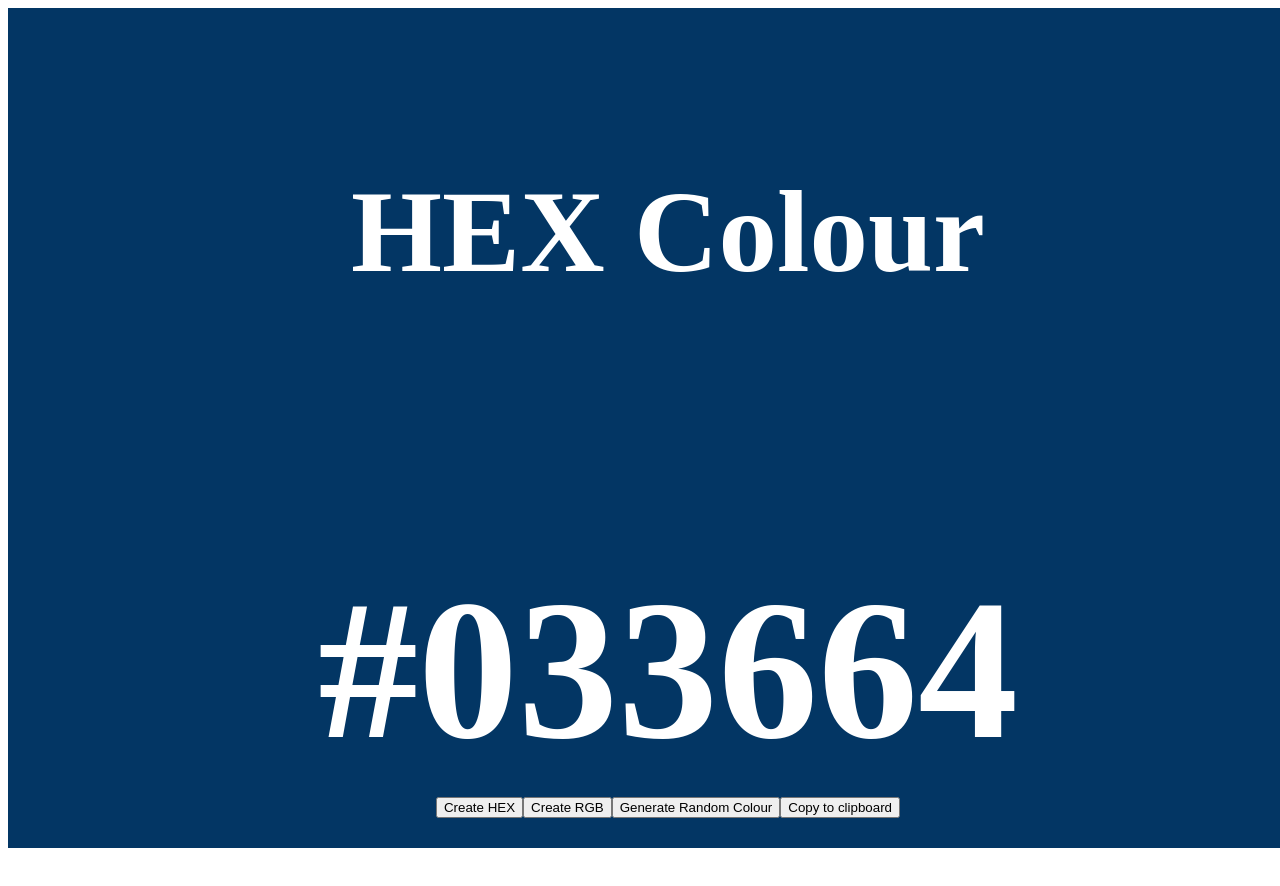
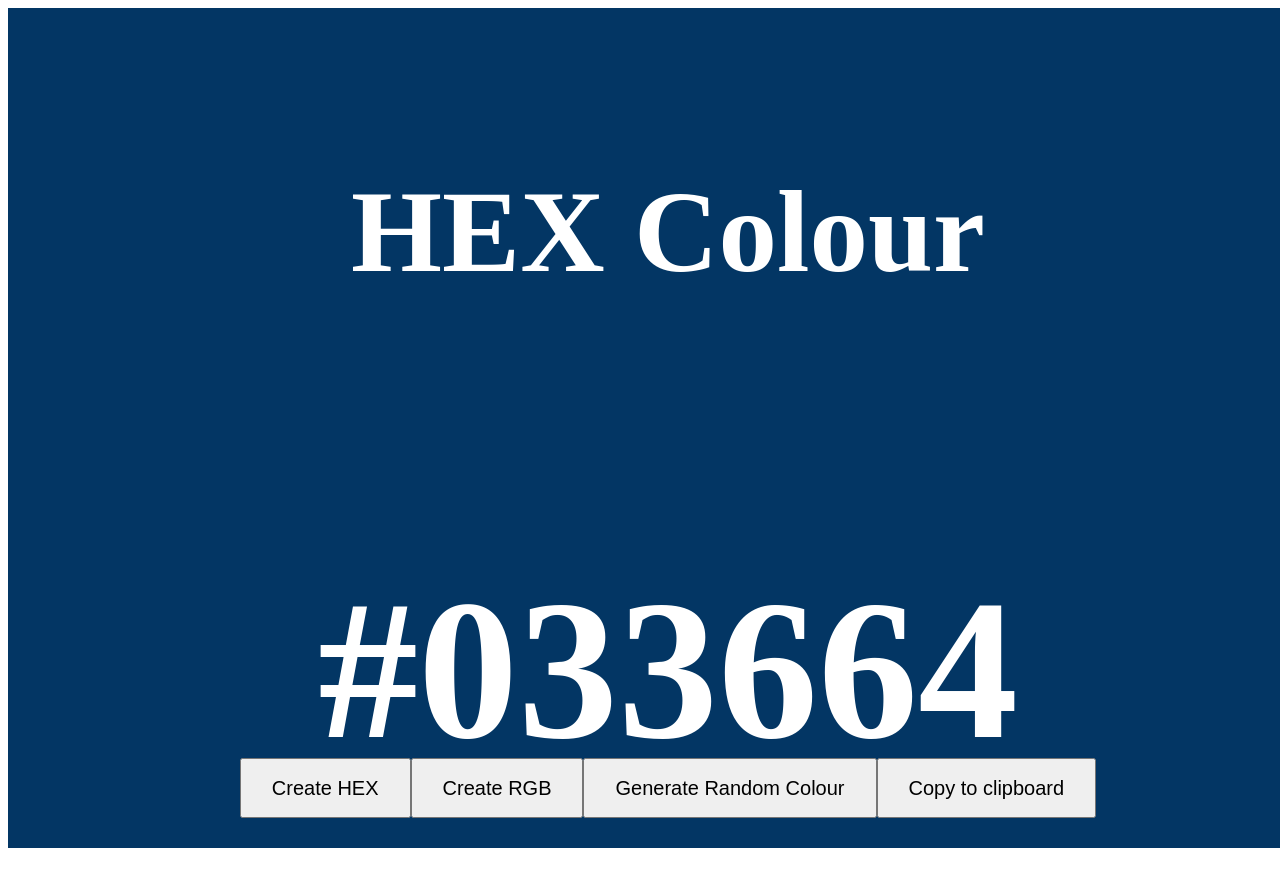
Before and after one commit to jenagansivakumar/random-colour-generator, a React (Vite) app: page / in a window 1280 px wide. Shown: the top 886 px of the page. Built offline with nearby package versions, Linux system fonts and the light colour scheme.

Commit message:
added classname to copy button and styled it the same as the other buttons

```diff
--- a/src/components/RandomColour/RandomColour.jsx
+++ b/src/components/RandomColour/RandomColour.jsx
@@ -69,7 +69,9 @@
         >
           Generate Random Colour
         </button>
-        <button onClick={copyToClipboard}>Copy to clipboard</button>
+        <button className="copy-button" onClick={copyToClipboard}>
+          Copy to clipboard
+        </button>
       </div>
     </div>
   );
--- a/src/components/RandomColour/randomColour.css
+++ b/src/components/RandomColour/randomColour.css
@@ -14,8 +14,12 @@
   bottom: 20px;
 }
 
-button {
+.button,
+button.copy-button {
   margin-bottom: 10px;
+  padding: 15px 30px; /* Adjust padding to increase button size */
+  font-size: 20px; /* Increase font size */
+  height: 60px; /* Increase button height */
 }
 
 .display-rgb {
```
